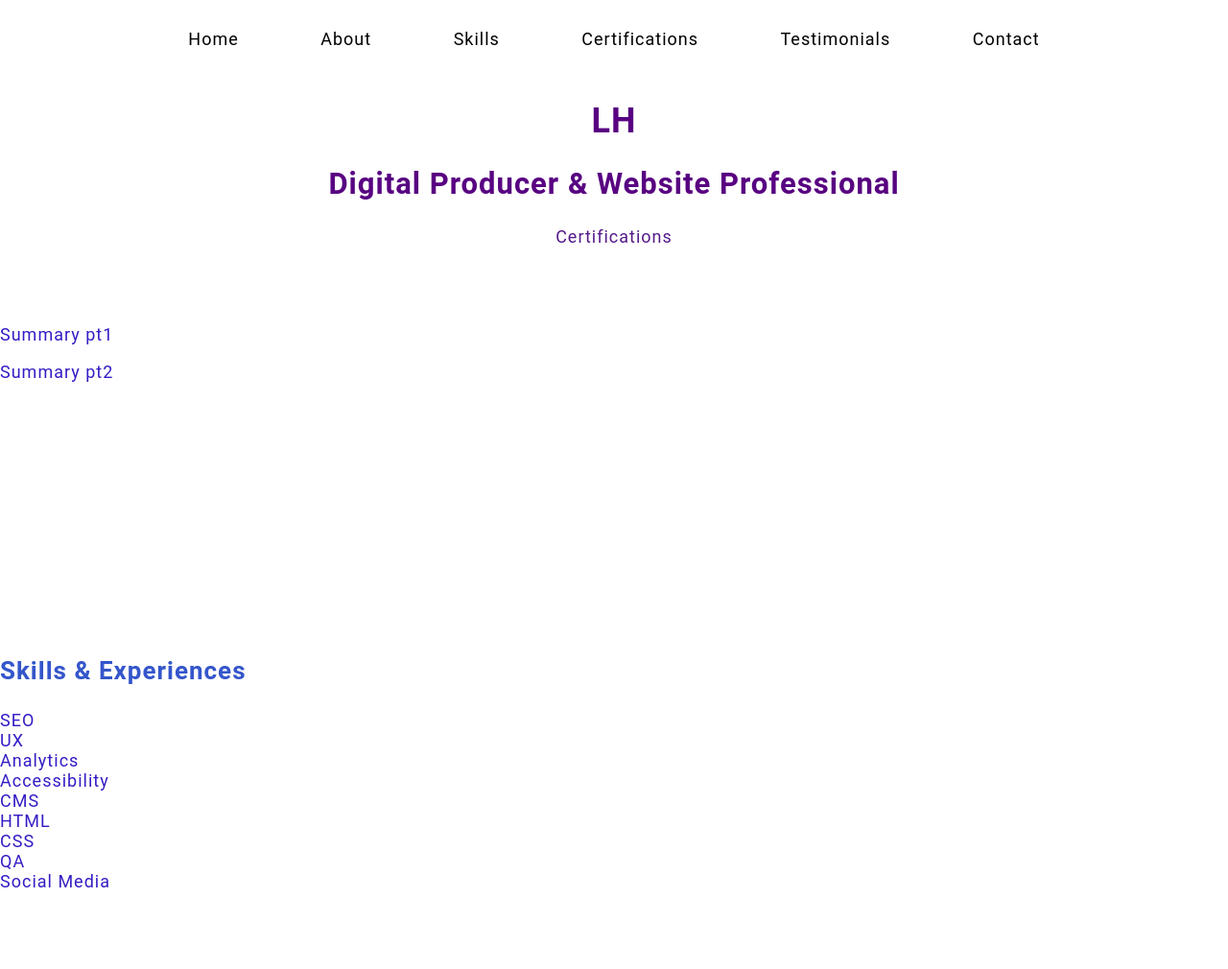
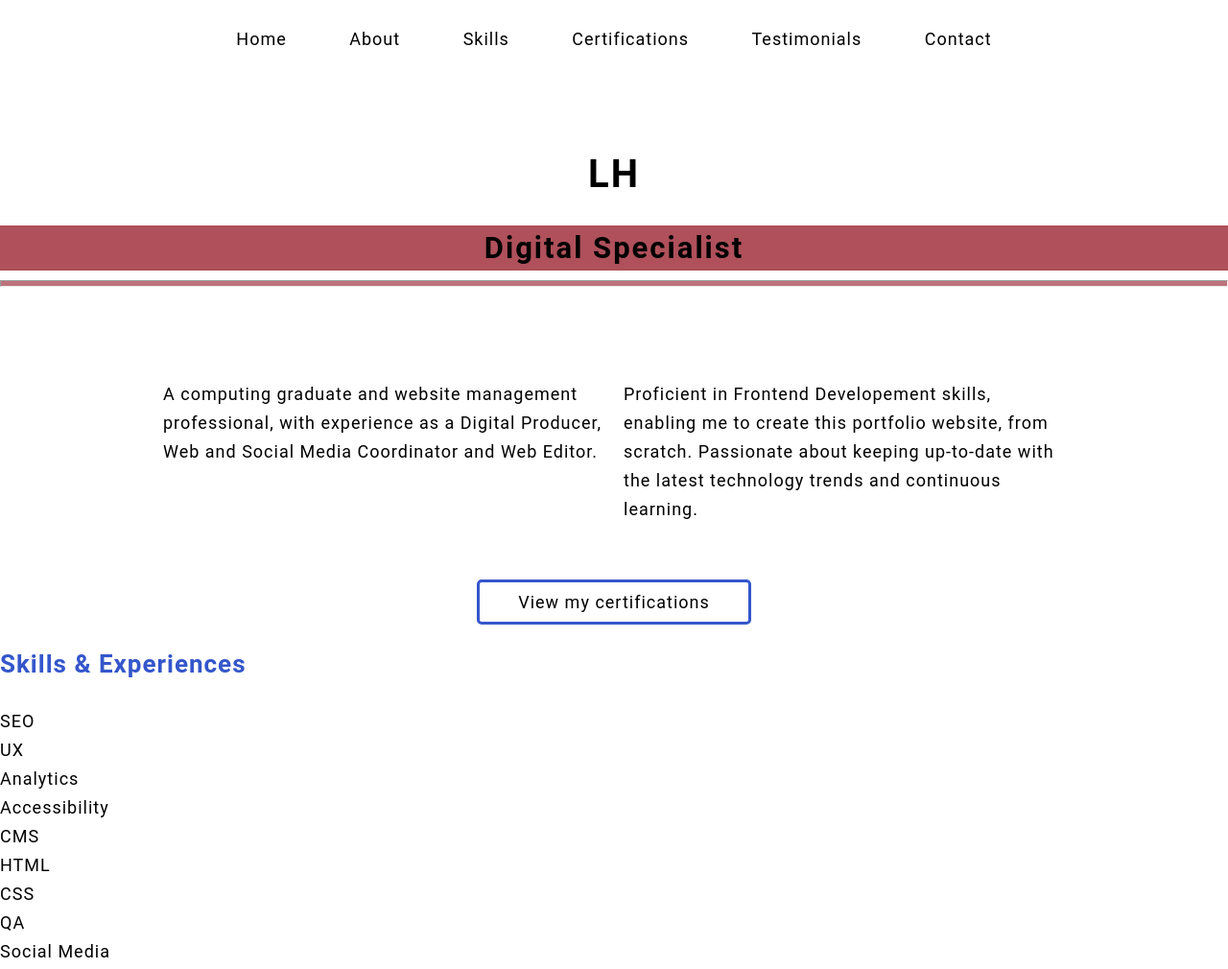
Before and after one commit to Lizdigital/Pfo, a plain HTML site: page index.html in a window 1280 px wide. Shown: the top 1010 px of the page at 96% size. Drawn offline with Linux system fonts and the light colour scheme.

Commit message:
Add styling for header and about sections

```diff
--- a/index.html
+++ b/index.html
@@ -16,16 +16,29 @@
                 <li><a href="#testimonials">Testimonials</a></li>
                 <li><a href="#contact">Contact</a></li>
             </nav>
+            <div class="headerText">
                 <h1 class="h1">LH</h1>
-            <h2 class="h2">Digital Producer & Website Professional</h2>
-            <a href="" class="cta">Certifications</a>
+                <h2 class="h2">Digital Specialist</h2>
+                <hr>
+                <!-- <p class="para1">A computing graduate and website management professional, with experience as a Digital Producer, Web and Social Media Coordinator and Web Editor.</p>
+                <a href="#certs" class="cta">Certifications</a> -->
+            </div>
         </header>
+            <div class="grid-container">
                 <main class="main">
-            <section id="About">
-                <p class="para1">Summary pt1</p>
-                <p class="para1">Summary pt2</p>
+                    <section class="About">
+                        <div class="container">
+                            <p class="para1 aboutpara1">A computing graduate and website management professional, with experience as a Digital Producer, Web and Social Media Coordinator and Web Editor.</p>
+                        </div>
+                        <div class="container">
+                            <p class="para1 aboutpara2">Proficient in Frontend Developement skills, enabling me to create this portfolio website, from scratch.
+                                Passionate about keeping up-to-date with the latest technology trends and continuous learning.</p>
+                        </div>
                     </section>
-            <section class="Skills">
+                    <div class="centreCTA">
+                        <a href="#certs" class="cta">View my certifications</a>
+                    </div>
+                    <section class="Skills grid-item">
                         <h3 class="h3">Skills & Experiences</h3>
                         <div class="seo para1">SEO</div>
                         <div class="ux para1">UX</div>
@@ -37,21 +50,22 @@
                         <div class="qa para1">QA</div>
                         <div class="socialMedia para1">Social Media</div>
                     </section>
-            <section class="Certs">
+                    <section class="Certs grid-item">
                         <h3 class="h3">Certifications</h3>
                         <p class="para1"></p>
                     </section>
-            <section class="Words">
+                    <section class="Words grid-item">
                         <h3 class="h3">Testimonials</h3>
                         <p class="para1"></p>
                     </section>
-            <section class="Contact">
+                    <section class="Contact grid-item">
                         <h3 class="h3">Connect with me</h3>
                         <p class="para1">CV on request</p>
                     </section>
                 </main>
-        <footer class="footer">
+                <footer class="footer grid-item">
                     <a href="" class="social"><img src="" class="socialImg" alt="social media icon"></a>
                 </footer>
+            </div>
     </body>
 </html>
--- a/style.css
+++ b/style.css
@@ -4,6 +4,12 @@
 body {
     font-family: Roboto, Arial, sans-serif;
     margin: 0;
+}
+
+hr {
+    background-color: #BF737C;
+    height: 5px;
+    margin-top: -20px;
 }
 
 /*NAVIGATION*/
@@ -16,8 +22,12 @@ body {
     text-align: center;
 }
 
-section, header {
+header {
     min-height: 40vh;
+}
+
+.headerText {
+    padding: 50px 0;
 }
 
 /*HEADINGS*/
@@ -25,12 +35,20 @@ section, header {
 
 .h1 {
     font-size: 30px;
-    color: #580081; /*820984 521982;*/
+    /* -webkit-text-stroke: 0.5px black; */
+    /* color: #af505b; */
+    text-transform: uppercase;
+    font-weight: 700;
+    letter-spacing: 2px;
+    /* color: #580081; 820984 521982; */
 }
 
 .h2 {
     font-size: 25px;
-    color:  #580081; /*#1c54e3;*/
+    /* color:  #580081; #1c54e3; */
+    background-color: #af505b;
+    padding: 5px 0;
+    letter-spacing: 2px;
 }
 
 .h3 {
@@ -38,11 +56,15 @@ section, header {
     color: #3456cb; /*#BF737C;*/
 }
 
+.h1, .h2, .h3 {
+    margin-bottom: 30px;
+}
+
 /*TEXT*/
 
 .para1 {
     font-size: 16px;
-    color: #331dc4;
+    /* color: #331dc4; */
 }
 
 /*LINKS*/
@@ -54,6 +76,27 @@ a {
 
 /*CTAS - BUTTONS*/
 
+.centreCTA {
+    display: grid;
+    justify-content: center;
+}
+
+
+.cta {
+    color: black;
+    border: 3px solid #3456cb;
+    padding: 10px 40px;
+    /* background-color: #3456cb; */
+    border-radius: 5px;
+    margin-top: 20px;
+}
+
+.cta:hover {
+    color: #3456cb;
+    /* border: 3px solid black; */
+    font-weight: bold;
+    /* background-color: #3456cb; */
+}
 
 /*IMAGES*/
 
@@ -101,7 +144,7 @@ body {
 }
 .nav li {
     display: inline;
-    padding: 20px 40px;
+    padding: 20px 30px;
     /* background-color: red; */
 }
 
@@ -119,11 +162,24 @@ body {
     list-style-type: none; /*remove navigation bulletpoints*/
 }
 
+/*SECTION*/
+
+.About{
+    display: grid;
+    grid-template-columns: 1fr 1fr;
+    justify-content: center;
+    gap: 20px;
+    margin: 0 150px;
+    /* background-color: #BF737C; */
+    padding: 20px;
+    line-height: 25px;
+}
+
 
 /*HEADINGS*/
 
 .h1 {
-    font-size: 36px;
+    font-size: 40px;
 }
 
 .h2 {
@@ -138,6 +194,11 @@ body {
 
 .para1 {
     font-size: 18px;
+    line-height: 30px;
 }
 
+/* .aboutpara1, .aboutpara2 {
+    width: 40%;
+} */
+
 }
```
Lines whose indentation alone changed are shown as unchanged.
